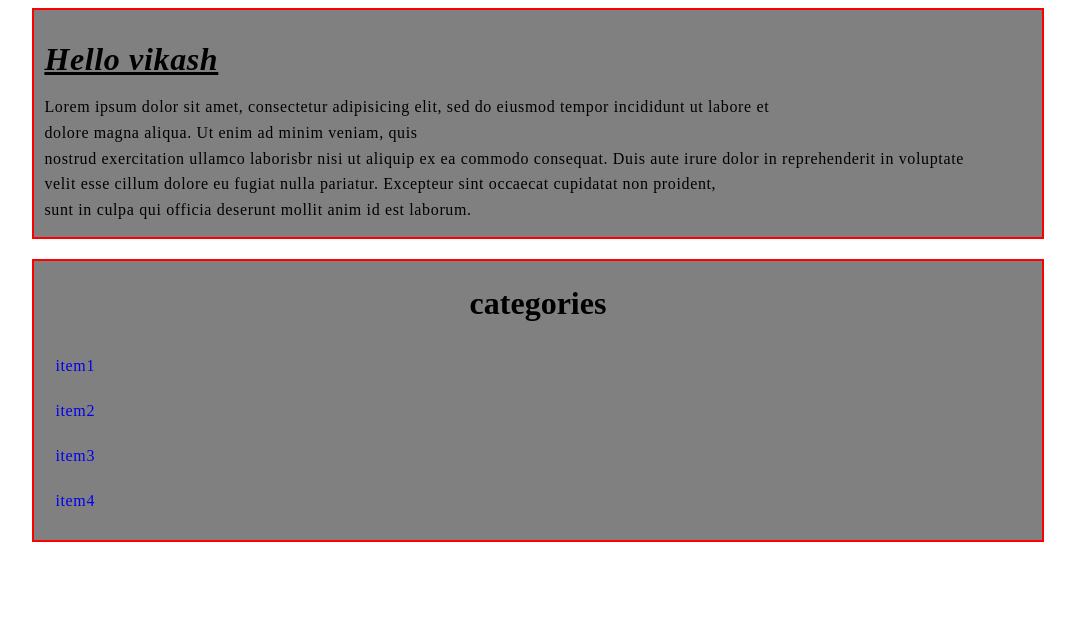
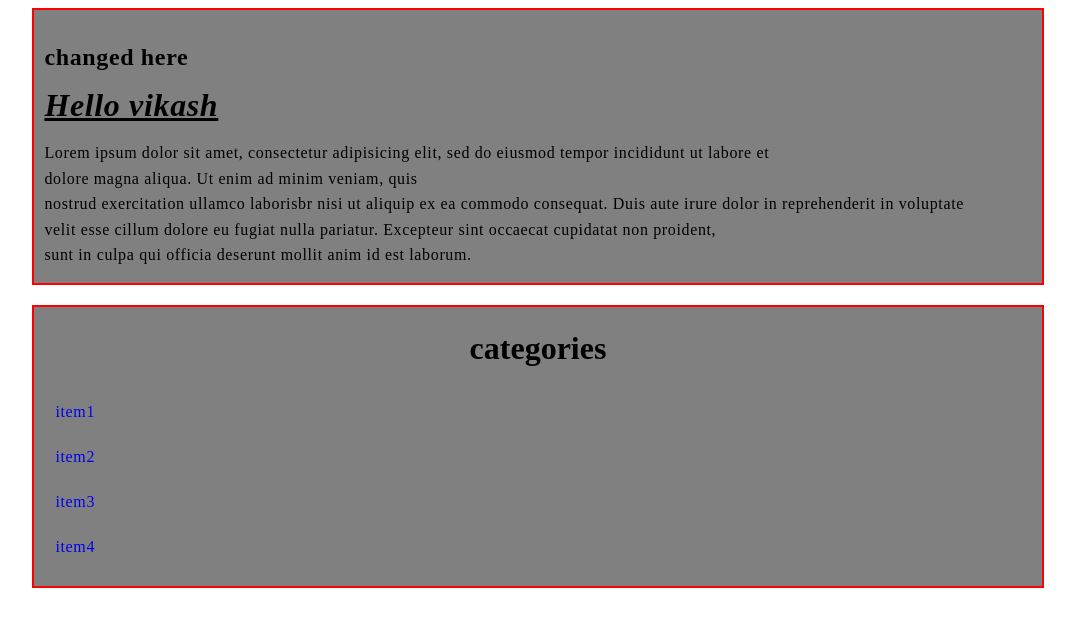
Before and after one commit to Vikash-shandilya/first-github-code, a plain HTML site: page index.html in a window 1280 px wide. Shown: the whole page, without its empty margins (102-1177 px from the left). Drawn offline with Linux system fonts and the light colour scheme.

Commit message:
update h2

```diff
--- a/index.html
+++ b/index.html
@@ -8,6 +8,7 @@
   <body>
    <div class="container">
      <div class="box-1">
+       <h2> changed here </h2>
 
 
      <h1> Hello vikash </h1>
```
